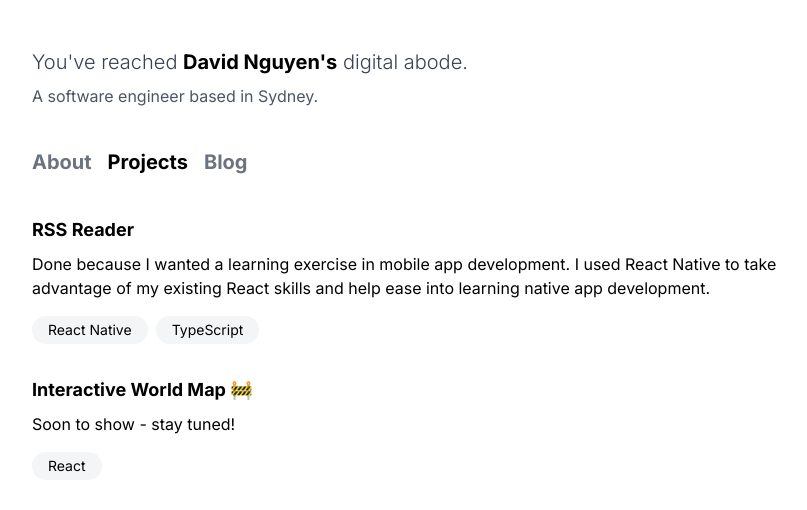
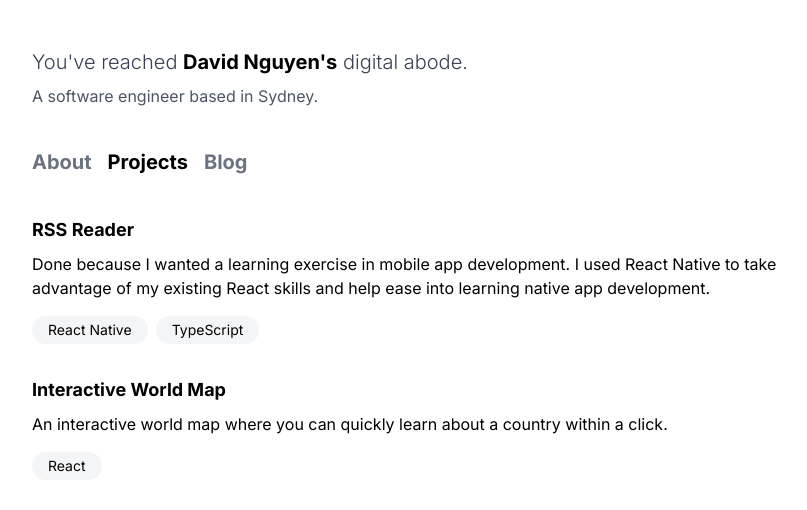
Before and after one commit to davidnguyen7/personal-website-nextjs, a Next.js app: page /projects in a window 1280 px wide. Shown: the top 510 px of the page, without its empty margins (208-1015 px from the left). Built offline with nearby package versions, Linux system fonts and the light colour scheme.

Commit message:
updated information for world map project

```diff
--- a/src/app/projects/page.tsx
+++ b/src/app/projects/page.tsx
@@ -1,4 +1,5 @@
 import projects from './projects';
+import Link from 'next/link';
 
 export default function Projects() {
   return (
@@ -6,7 +7,15 @@ export default function Projects() {
       {projects.map(project => {
         return (
           <div key={project.name}>
-            <div className="text-lg font-bold">{project.name}</div>
+            {project.link ?
+              <Link
+                className="text-lg font-bold hover:underline"
+                href="https://world-map-react-mauve.vercel.app/"
+                target="_blank"
+              >
+                {project.name}
+              </Link>
+            : <div className="text-lg font-bold">{project.name}</div>}
             <div className="mt-2 dark:text-gray-400">{project.description}</div>
             <div className="mt-4 flex flex-wrap gap-2">
               {project.technologies.map(technology => {
@@ -19,6 +28,7 @@ export default function Projects() {
                 );
               })}
             </div>
+
           </div>
         );
       })}
--- a/src/app/projects/projects.ts
+++ b/src/app/projects/projects.ts
@@ -1,13 +1,21 @@
-const projects = [
+interface Project {
+  name: string,
+  description: string,
+  technologies: string[],
+  link?: string
+};
+
+const projects: Project[] = [
   {
     name: 'RSS Reader',
     description: `Done because I wanted a learning exercise in mobile app development. I used React Native to take advantage of my existing React skills and help ease into learning native app development.`,
     technologies: ['React Native', 'TypeScript'],
   },
   {
-    name: 'Interactive World Map 🚧',
-    description: 'Soon to show - stay tuned!',
+    name: 'Interactive World Map',
+    description: 'An interactive world map where you can quickly learn about a country within a click.',
     technologies: ['React'],
+    link: 'https://world-map-react-mauve.vercel.app/'
   },
 ];
 
```
